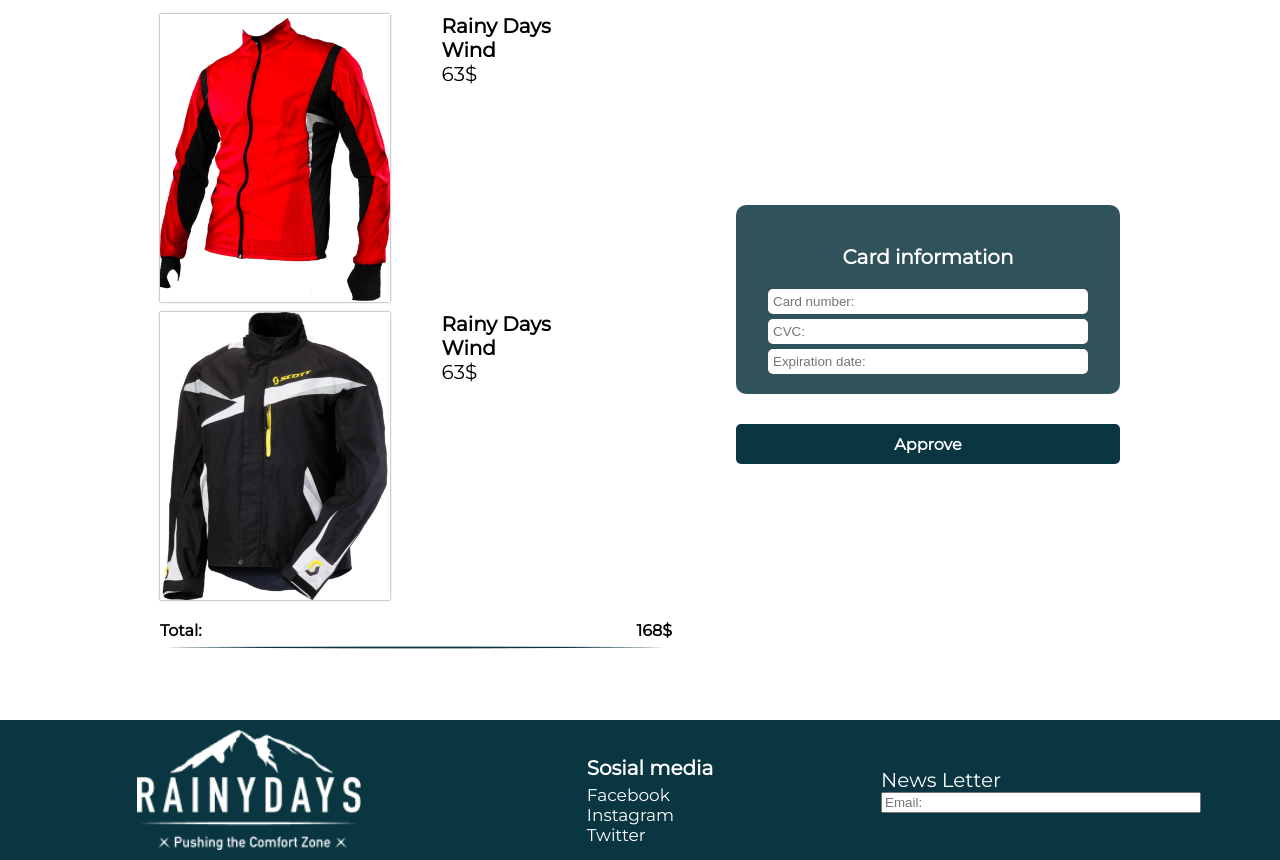
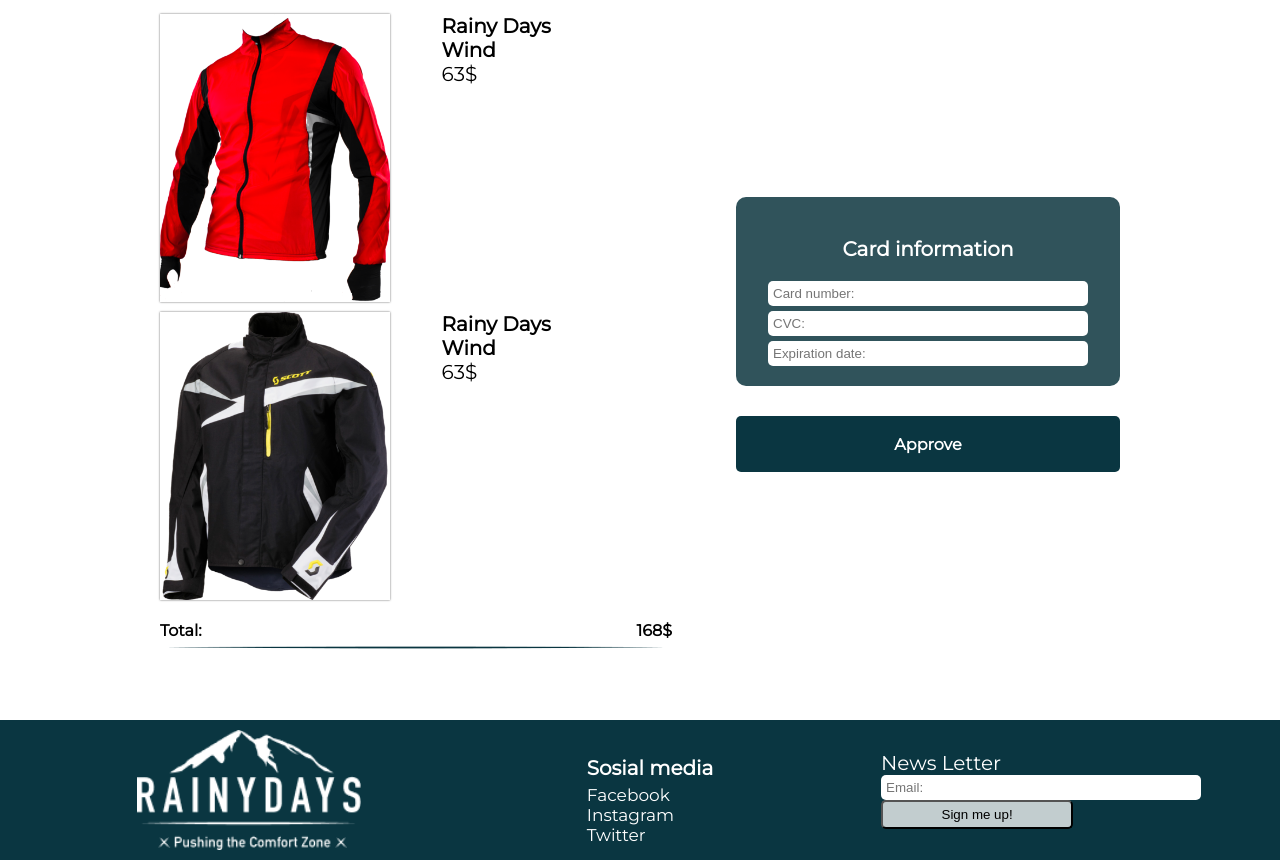
Before and after one commit to StineNygren/html-css-ca, a plain HTML site: page html/cardinfo.html in a window 1280 px wide. Shown: the part 100-960 px from the top of the page. Drawn offline with Linux system fonts and the light colour scheme.

Commit message:
footer and form

```diff
--- a/css/style.css
+++ b/css/style.css
@@ -863,7 +863,7 @@ a {
   background-color: var(--main-color);
   border-radius: 5px;
   /* margin-top: 1rem; */
-  height: 5vh;
+  height: 7vh;
 }
 .approve-button:hover {
   background-color: #30535b;
--- a/html/cardinfo.html
+++ b/html/cardinfo.html
@@ -119,7 +119,16 @@
       </section>
       <section class="newsletter grid">
         <label for="emain">News Letter</label>
-        <input class="nl-input" placeholder="Email:" type="email" />
+        <input
+          class="nl-input message-input"
+          placeholder="Email:"
+          type="email"
+        />
+        <input
+          class="submit-button button-footer text-center"
+          type="submit"
+          value="Sign me up!"
+        />
       </section>
     </footer>
   </body>
```
Also changed, not shown: html/about.html (+10 -1 lines), html/checkout.html (+10 -1 lines), html/contact.html (+10 -1 lines), html/jacket.html (+10 -1 lines), html/jackets.html (+10 -1 lines), html/success.html (+10 -1 lines).
